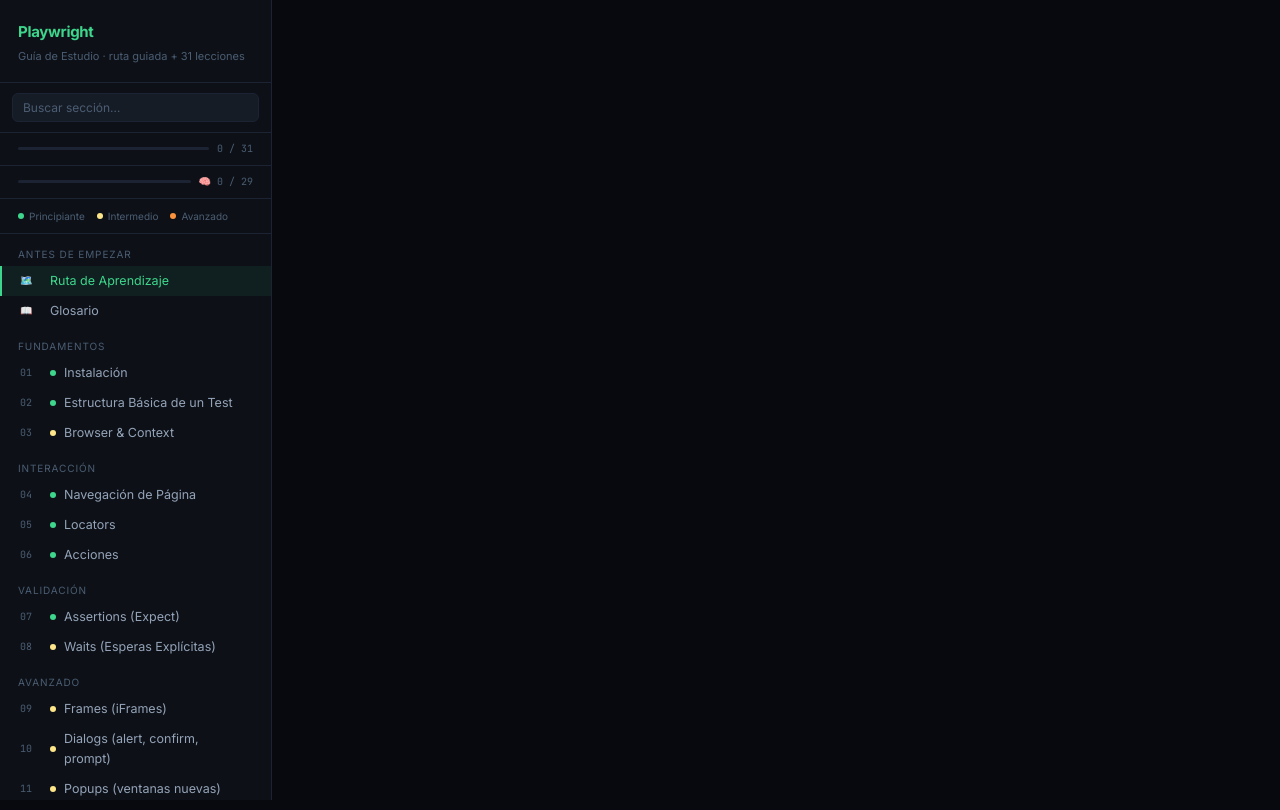
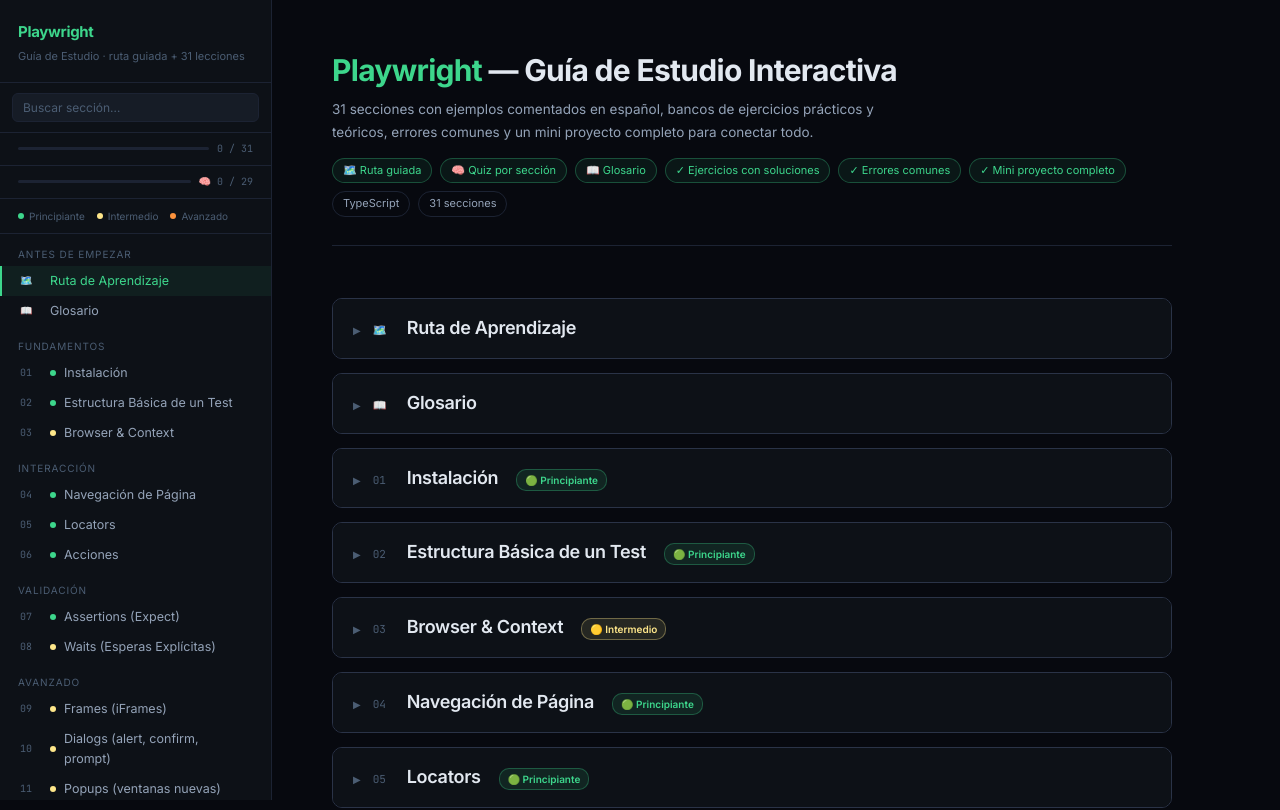
Before and after one commit to gache/playwright-guia-interactiva, a React (Vite) app: page / in a window 1280 px wide. Shown: the top 810 px of the page. Built offline with nearby package versions, Linux system fonts and the light colour scheme.

Commit message:
fix: make #root flex container so sidebar and main lay out correctly

```diff
--- a/src/index.css
+++ b/src/index.css
@@ -20,6 +20,7 @@
   }
   *, *::before, *::after { box-sizing: border-box; margin: 0; padding: 0; }
   html { scroll-behavior: smooth; }
+  #root { display: flex; min-height: 100vh; }
   body {
     font-family: 'Inter', sans-serif;
     background: var(--bg);
```
